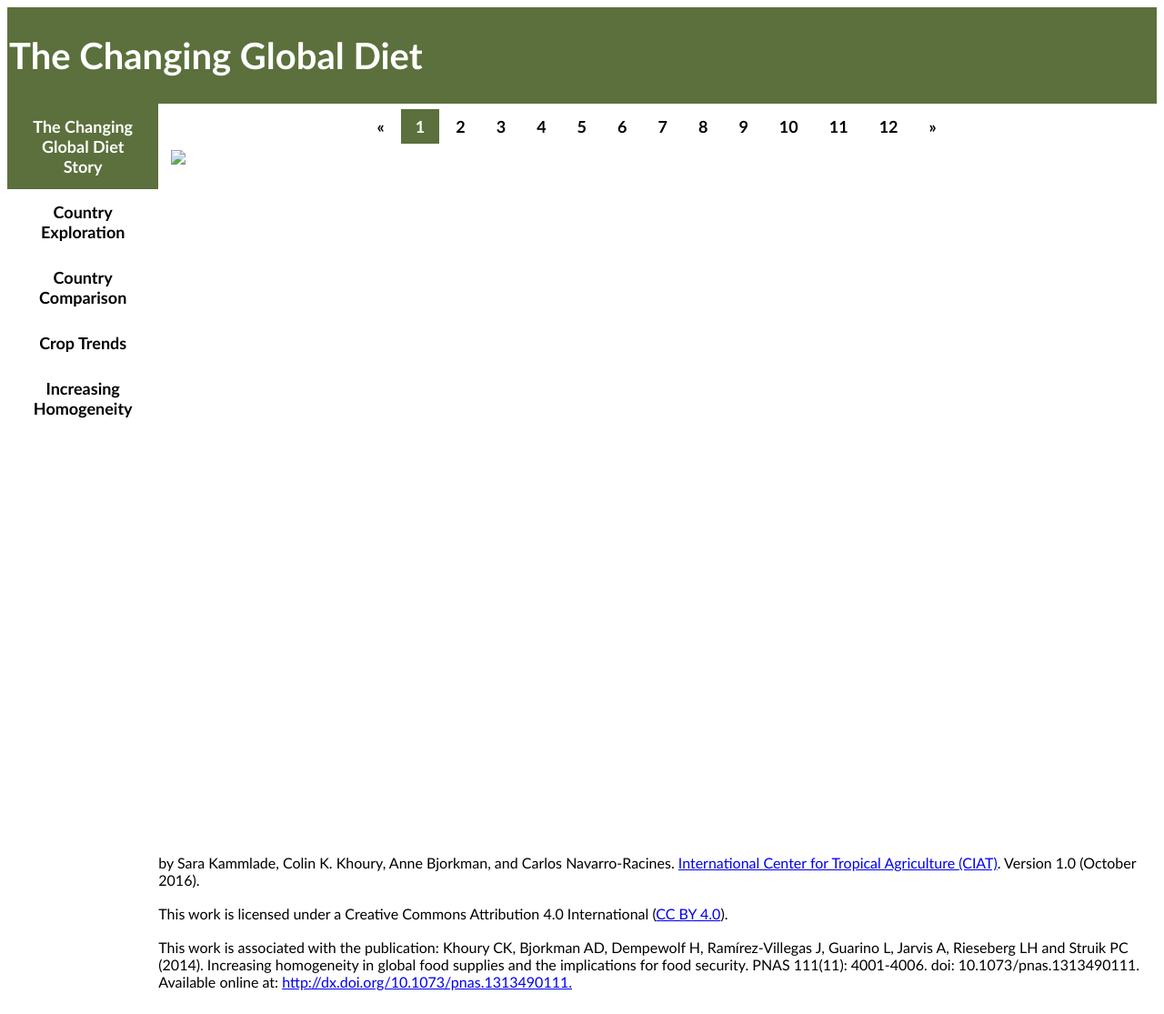
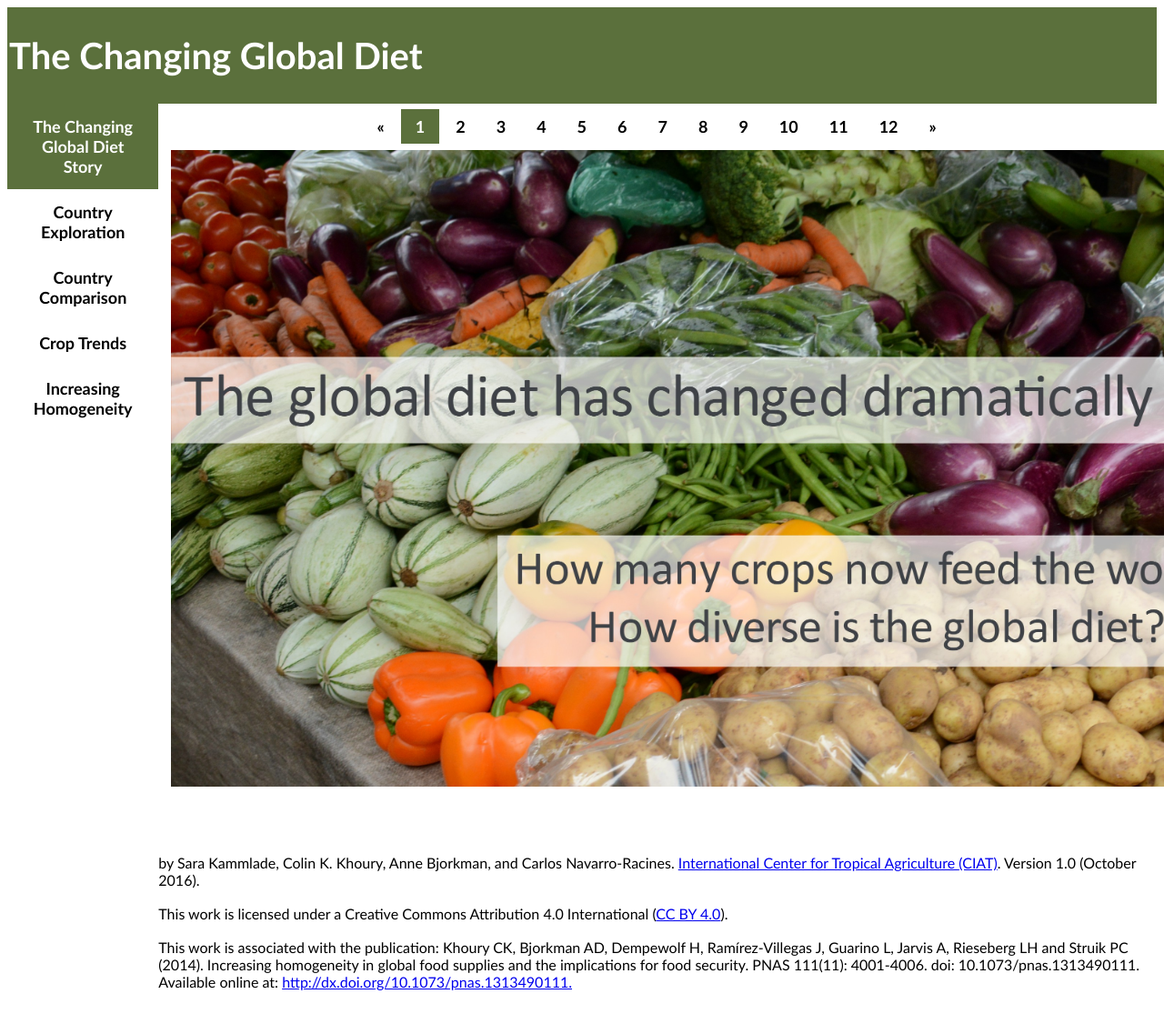
Before and after one commit to stevensotelo/skammlade.github.io, a Jekyll site: the page projects/tableau/TheChangingGlobalDiet.html, which Jekyll copies as it is, in a window 1280 px wide and 1115 px high. Shown: the whole window at 91% size. Built offline with Jekyll 4.4.1, drawn with Linux system fonts in a browser that asks for light colours.

Commit message:
adjust image height and remove "/" from path

```diff
--- a/projects/tableau/TheChangingGlobalDiet.html
+++ b/projects/tableau/TheChangingGlobalDiet.html
@@ -132,7 +132,7 @@
 	<title></title>
 </head>
 <body>
-<div style="margin-left:13%; padding:1px 16px; height:755px;"> <img src="/imageFiles/intro_photo.jpg"> </div>
+<div style="margin-left:13%; padding:1px 16px; height:755px;"> <img src="imageFiles/intro_photo.jpg" height="700px"> </div>
 	<!-- <div class='tableauPlaceholder' id='viz1479412757883' style="margin-left:13%;padding:1px 16px;height:755px;">
 		<noscript><a href='#'><img alt='1. Intro ' src='https:&#47;&#47;public.tableau.com&#47;static&#47;images&#47;St&#47;Story1_Intro&#47;1_Intro&#47;1_rss.png' style='border: none'></a></noscript><object class='tableauViz' style='display:none;'>
 			<param name='host_url' value='https%3A%2F%2Fpublic.tableau.com%2F'>
```
